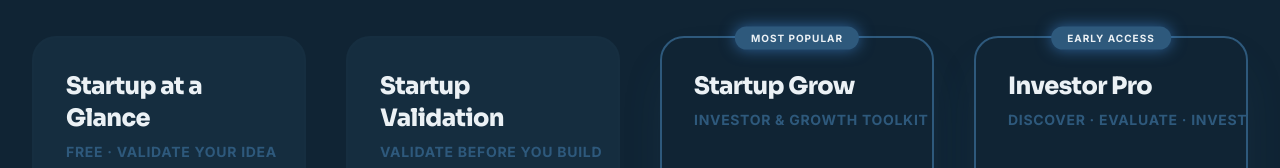
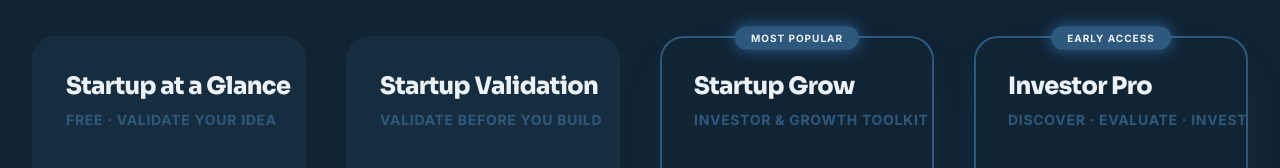
Before and after one commit to retajghazwani889-beep/DECISIONLAB, a React (Vite) app: page /pricing in a window 1280 px wide. Shown: the part 498-666 px from the top of the page. Built offline with nearby package versions, Linux system fonts and the light colour scheme; no server answers; the database is empty; a web font is replaced by a local one.

Commit message:
Keep plan card titles on one line — no wrap

```diff
--- a/src/pages/PremiumPage.tsx
+++ b/src/pages/PremiumPage.tsx
@@ -146,7 +146,7 @@ export default function PremiumPage({ user, profile }: PremiumPageProps) {
           </div>
         )}
 
-        <h3 className="text-2xl font-black mb-2 font-display tracking-tight text-brand-text-primary">
+        <h3 className="text-2xl font-black mb-2 font-display tracking-tight text-brand-text-primary whitespace-nowrap">
           {title}
         </h3>
         <p className="text-brand-accent text-sm font-bold uppercase tracking-wider mb-10 whitespace-nowrap">{subtitle}</p>
```
